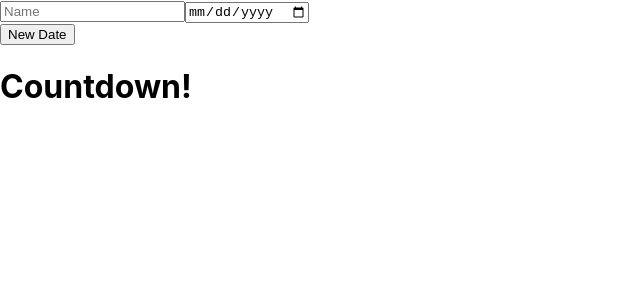
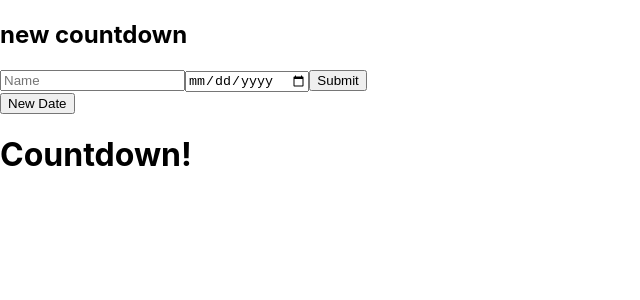
Before and after one commit to Wadboy70/Countdown-Timer, a React (Create React App) app in the folder client/: page / in a window 1280 px wide. Both pictures are taken after a click on the button "New Date". Shown: the top 300 px of the page, without its empty margins (0-640 px from the left). Built offline with nearby package versions, Linux system fonts and the light colour scheme.

Commit message:
form in progress, current bug in DateForm.js submit button

```diff
--- a/client/src/components/DateForm.js
+++ b/client/src/components/DateForm.js
@@ -11,13 +11,33 @@ var getTodayDate = () => {
     var minYear = today.getFullYear();
     return (minYear + "-" + minMonth + "-" + minDay);
 }
+const submitDate = (props, dateInfo) =>{
+    console.log(dateInfo.name);
+}
 const DateForm = (props) => {
-
+    const dateInfo = {
+        name: "",
+        date: ""
+    }
     return(
-        <form type = {refresh(props.showForm)}>
-            <input type = "text" placeholder = "Name"/>
-            <input type="date" min={getTodayDate()}></input>
-        </form>
+        <>
+            <h2>new countdown</h2>
+            <form
+            type = {refresh(props.showForm)}
+            onSubmit = {submitDate(props, dateInfo)}>
+                <input
+                type = "text"
+                placeholder = "Name"
+                onChange = {e => dateInfo.name = e.target.value}/>
+                <input
+                type="date"
+                min={getTodayDate()}
+                onChange = {e => dateInfo.date = e.target.value}/>
+                <button
+                type = "submit"
+                >Submit</button>
+            </form>
+        </>
     );
 }
 
--- a/client/src/components/Sidebar.js
+++ b/client/src/components/Sidebar.js
@@ -7,6 +7,7 @@ const Sidebar = (props) => {
         <>
             <button
             onClick = {() => props.setShowInputForm(!props.showInputForm)} //toggle form showing
+            type = "button"
             >New Date</button>
         </>
     );
```
